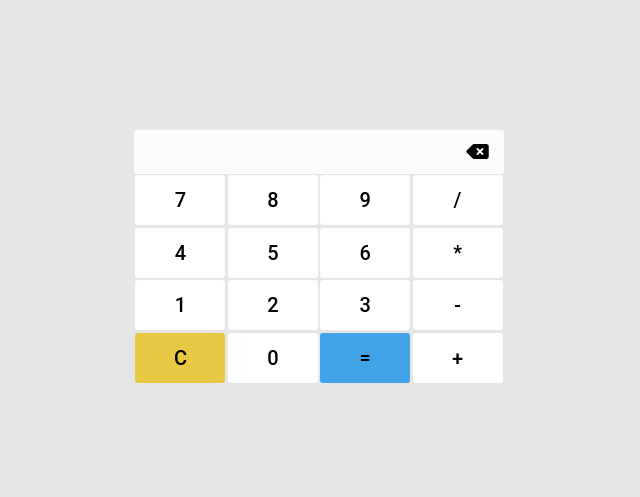
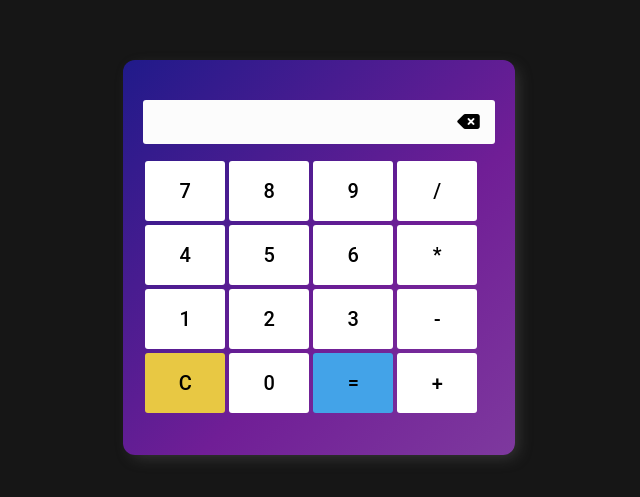
Before and after one commit to allankildare/simple-calculator, a plain HTML site: page index.html in a window 1280 px wide. Shown: the part 143-640 px from the top of the page, without its empty margins (321-961 px from the left). Drawn offline with nearby package versions, Linux system fonts and the light colour scheme.

Commit message:
~ estilo alterado

```diff
--- a/style.css
+++ b/style.css
@@ -12,13 +12,24 @@ body {
     justify-content: center;
     align-items: center;
     height: 100vh;
-    background: #e6e6e6;
+    background: #161616;
+}
+
+form {
+    background: rgb(112, 30, 150);
+    background: linear-gradient(135deg, rgb(32, 26, 138) 0%, rgb(112, 30, 150) 60%, rgb(126, 57, 158) 100%);
+    padding: 40px 20px;
+    border-radius: 12px;
+    box-shadow: 5px 5px 15px -3px rgba(110,110,110,0.4);
+    -webkit-box-shadow: 5px 5px 15px -3px rgba(110,110,110,0.4);
+    -moz-box-shadow: 5px 5px 15px -3px rgba(110,110,110,0.4);
 }
 
 .inputs {
     background-color: #fcfcfc;
     border-radius: 3px;
     width: 100%;
+    margin-bottom: 15px;
 }
 
 button {
@@ -34,11 +45,10 @@ input {
 }
 
 input[type=button] {
-    width: 90px;
-    height: 50px;
-    margin: 1.2px;
+    width: 80px;
+    height: 60px;
+    margin: 2px;
     transition: 0.2s;
-
     background-color: #fff;
 }
 
```
Also changed, not shown: index.html (+3 -0 lines).
